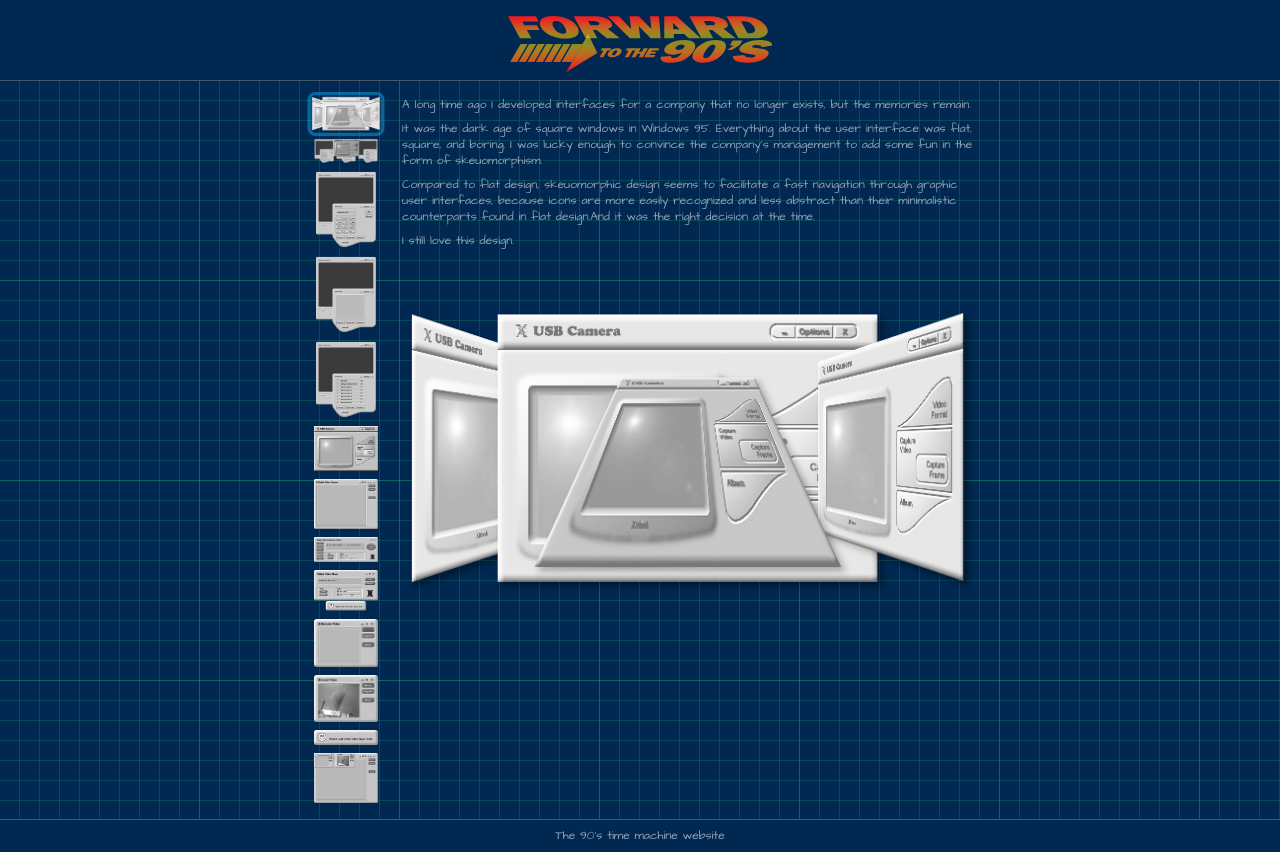
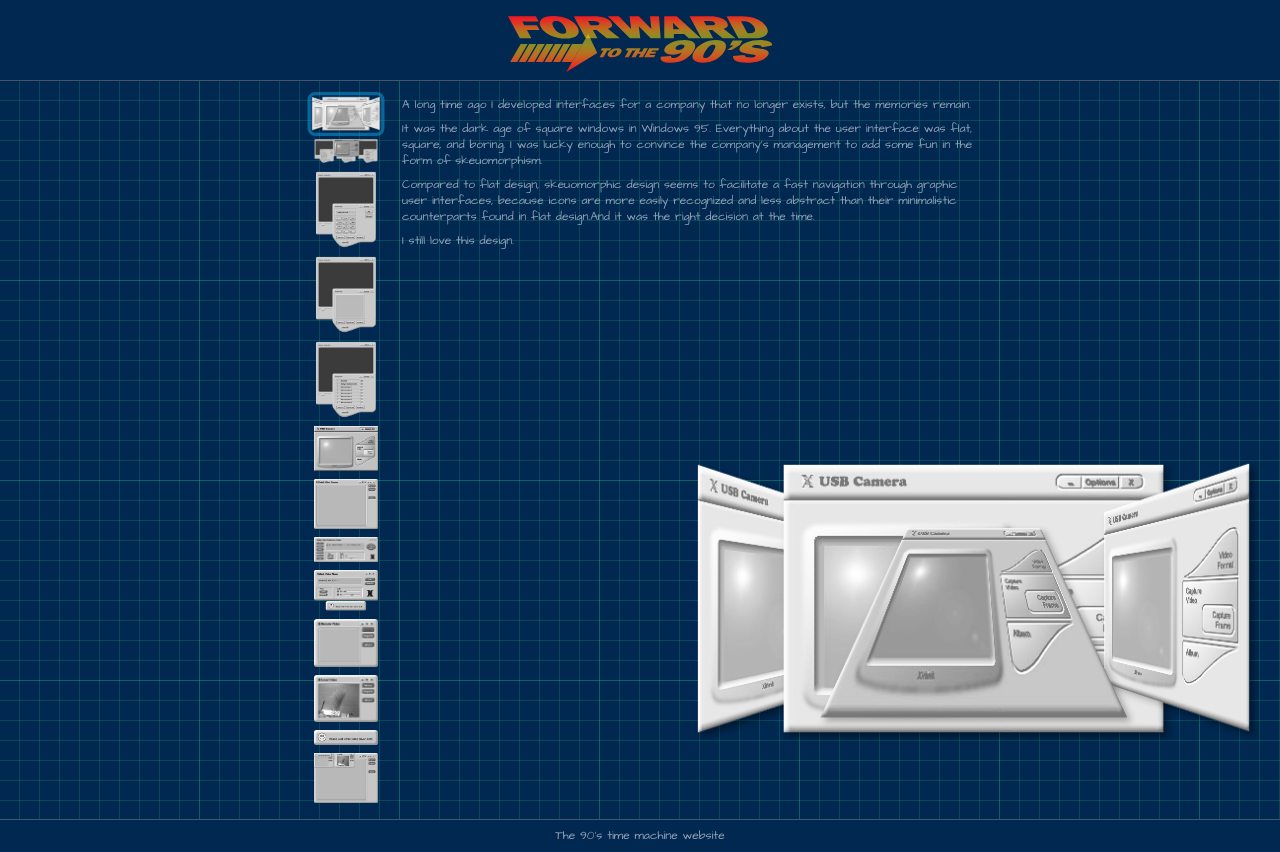
Before and after one commit to maxzz/back-to-90s, a React (Vite) app: page / in a window 1280 px wide. Built offline with nearby package versions, Linux system fonts and the light colour scheme.

Commit message:
WIP. add add framer motion animation to CurrentImage when image appear it will scale from 0.5 to 1 and then change opacity from 0.5 to 1.

```diff
--- a/src/components/2-main/3-current-image.tsx
+++ b/src/components/2-main/3-current-image.tsx
@@ -1,11 +1,20 @@
-import { type ComponentPropsWithoutRef } from "react";
+import { motion, type HTMLMotionProps } from "framer-motion";
 import { useSnapshot } from "valtio";
 import { appSettings } from "../store/app-settings";
 import { imagesApp } from "../store/images";
 
-export function CurrentImage({ className, ...rest }: ComponentPropsWithoutRef<"img">) {
+export function CurrentImage({ className, ...rest }: HTMLMotionProps<"img">) {
     const { selectedImage } = useSnapshot(appSettings);
     return (
-        <img className={className} src={imagesApp[selectedImage]} alt="UI picture" {...rest} />
+        <motion.img
+            key={selectedImage}
+            initial={{ scale: 0.5, opacity: 0.5 }}
+            animate={{ scale: 1, opacity: 1 }}
+            transition={{ duration: 0.5 }}
+            className={className}
+            src={imagesApp[selectedImage]}
+            alt="UI picture"
+            {...rest}
+        />
     );
 }
```
